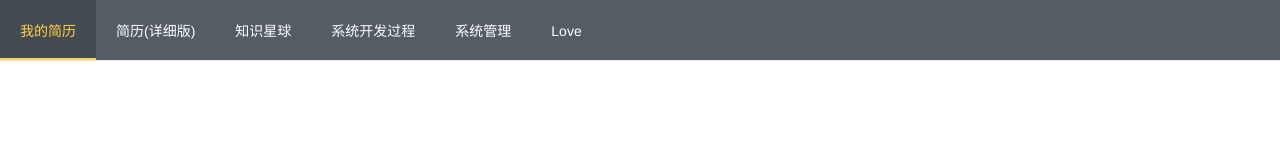
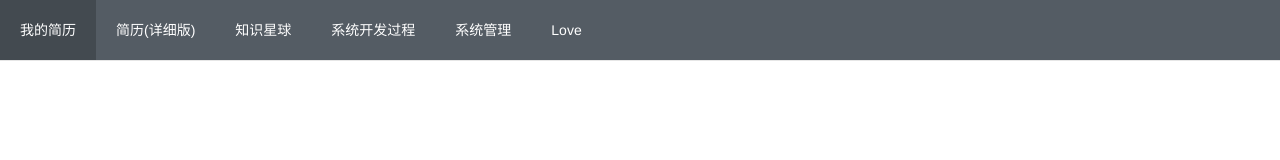
Before and after one commit to zihochay/project, a Vue app in the folder view/: page /index in a window 1280 px wide. Shown: the top 160 px of the page. Built offline with nearby package versions, Linux system fonts and the light colour scheme.

Commit message:
增加 el-menu 为路由，可以代替router-link

```diff
--- a/view/src/views/layout/components/menu.vue
+++ b/view/src/views/layout/components/menu.vue
@@ -1,29 +1,31 @@
 <template>
   <div class="menu">
+    <!-- 是否使用 vue-router 的模式，启用该模式会在激活导航时以 index 作为 path 进行路由跳转 -->
     <el-menu
       :default-active="activeIndex"
       class="el-menu-demo"
       mode="horizontal"
       background-color="#545c64"
       text-color="#fff"
-      active-text-color="#ffd04b">
-      <el-menu-item index="1">
-        <router-link to="/index">我的简历</router-link>
+      active-text-color="#ffd04b"
+      router>
+      <el-menu-item index="/index">
+        我的简历
       </el-menu-item>
-      <el-menu-item index="2">
-        <router-link to="/detail">简历(详细版)</router-link>
+      <el-menu-item index="/detail">
+        简历(详细版)
       </el-menu-item>
-      <el-menu-item index="3">
-        <router-link to="/index">知识星球</router-link>
+      <el-menu-item index="/index1">
+        知识星球
       </el-menu-item>
-      <el-menu-item index="4">
-        <router-link to="/index">系统开发过程</router-link>
+      <el-menu-item index="/index2">
+        系统开发过程
       </el-menu-item>
-      <el-menu-item index="5">
-        <router-link to="/index">系统管理</router-link>
+      <el-menu-item index="/index3">
+        系统管理
       </el-menu-item>
-      <el-menu-item index="6">
-        <router-link to="/index">Love</router-link>
+      <el-menu-item index="/index4">
+        Love
       </el-menu-item>
     </el-menu>
   </div>
```
